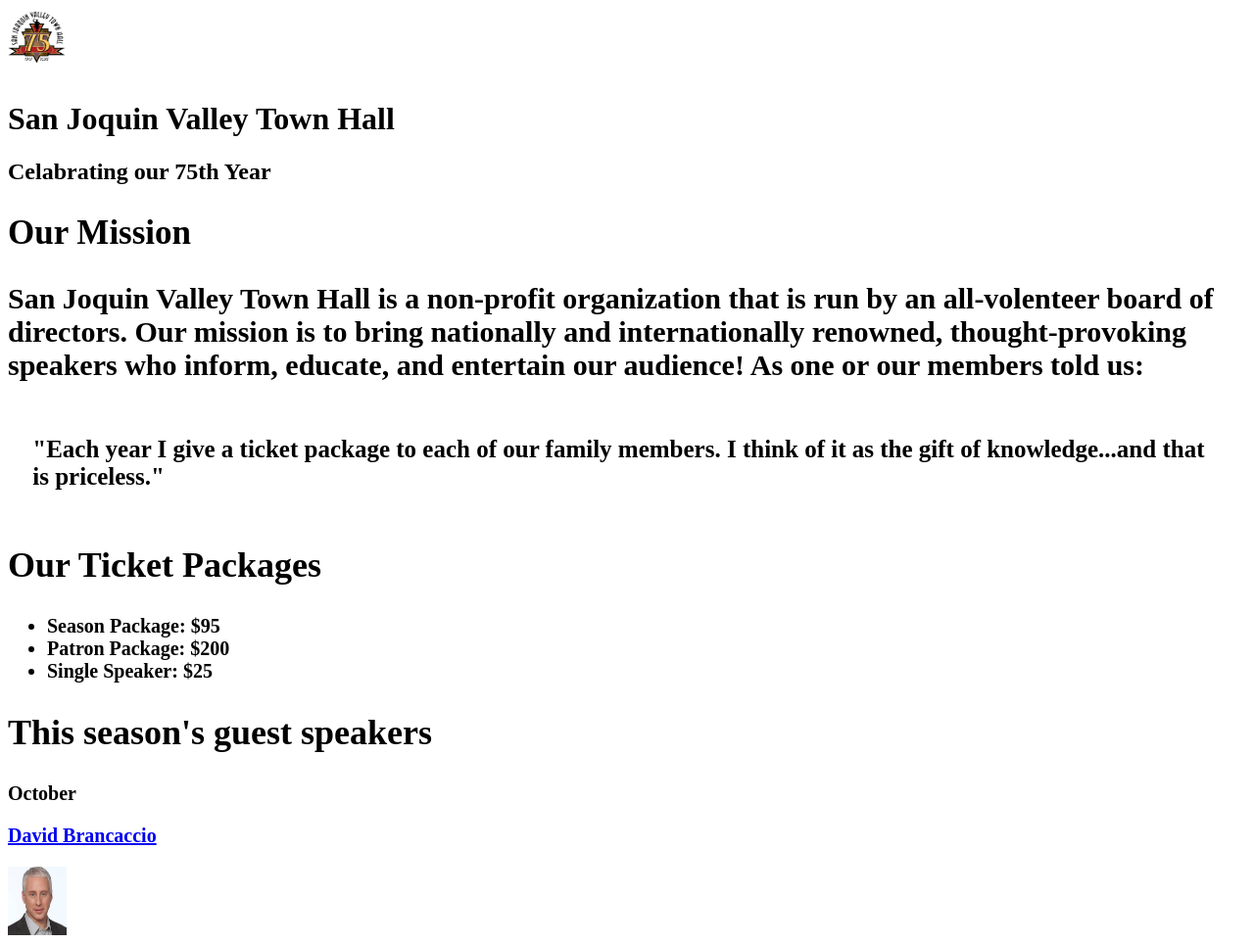
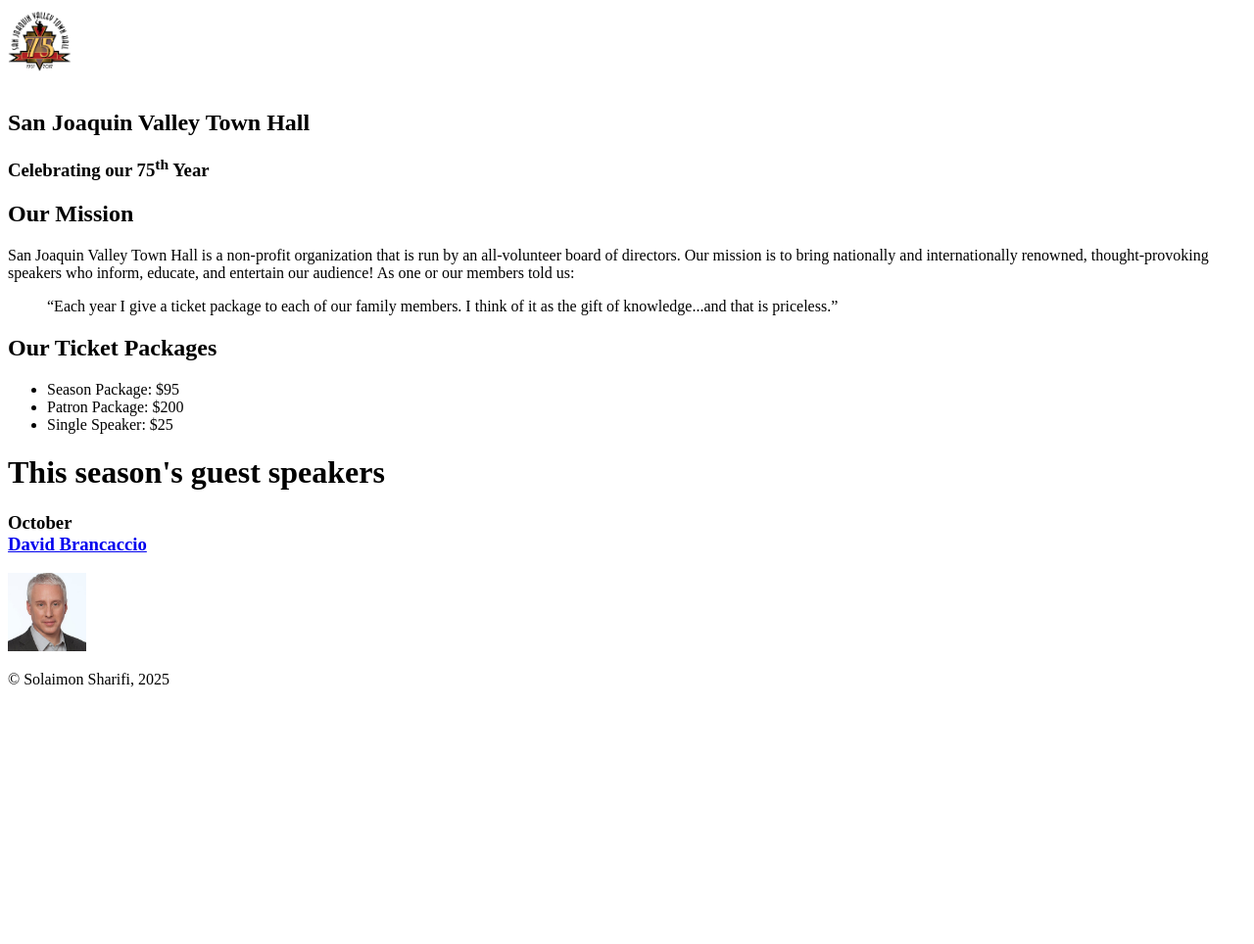
Before and after one commit to solaimon-sharifi/A05, a plain HTML site: page index.html in a window 1280 px wide. Shown: the top 964 px of the page at 98% size. After the commit the page ends 800 px from the top, so only its background shows below. Drawn offline with Linux system fonts and the light colour scheme.

Commit message:
Add files via upload

```diff
--- a/index.html
+++ b/index.html
@@ -1,39 +1,38 @@
 <!DOCTYPE html>
 <html lang="en">
+
 <head>
-    <meta charset="UTF-8">
-    <meta name="viewport" content="width=device-width, initial-scale=1.0">
-    <title>A05</title>
-    <link rel="stylesheet" href="styles.css">
+	<meta charset="utf-8">
+	<title>San Joaquin Valley Town Hall</title>
+	<link rel="shortcut icon" href="images/favicon.ico">
 </head>
+
 <body>
-    <img src="town_hall_logo.jpg" alt="Town Hall" height="70" width="60">
 	<header>
-        <h1>San Joquin Valley Town Hall</h1>
+		<img src="town_hall_logo.jpg" alt="Town Hall logo" height="80">
+		<h2>San Joaquin Valley Town Hall</h2>
+		<h3>Celebrating our 75<sup>th</sup> Year</h3>
+	</header>
+	<main>
+		<h2>Our Mission</h2>
+		<p>San Joaquin Valley Town Hall is a non-profit organization that is run by an
+			all-volunteer board of directors. Our mission is to bring nationally and
+			internationally renowned, thought-provoking speakers who inform, educate,
+			and entertain our audience! As one or our members told us:</p>
+		<blockquote>&ldquo;Each year I give a ticket package to each of our family members.
+			I think of it as the gift of knowledge...and that is priceless.&rdquo;</blockquote>
 
-    </header>
-    <h2>Celabrating our 75th Year</h>
-
-    <main>
-        <section id="Missoin ">
-            <h2 style="font-size: 35px;">Our Mission</h2>
-            <p style="font-size: 30px;">San Joquin Valley Town Hall is a non-profit organization that is run by an all-volenteer board of directors. Our mission is to bring nationally and internationally renowned, thought-provoking speakers who inform, educate, and entertain our audience! As one or our members told us:</p>
-            <p style="font-size: 25px; padding: 2%;">"Each year I give a ticket package to each of our family members. I think of it as the gift of knowledge...and that is priceless."</p>
-        </section>
-        <section id="ticket">
 		<h2>Our Ticket Packages</h2>
-            <ul style="font-size: 20px;">
+		<ul>
 			<li>Season Package: $95</li>
 			<li>Patron Package: $200</li>
 			<li>Single Speaker: $25</li>
 		</ul>
-        </section>
-        <section id="Speaker">
-            <h2>This season's guest speakers</h2>
-            <p style="font-size: 20px;">October</p>
-            <p style="font-size: 20px;"><a href="http://www.brancaccio.com/">David Brancaccio</a></p>
-            <img src="Brancaccio_David_AIF2018_0.jpg" alt="David Brancaccio" height="70" width="60">
-        </section>
+
+		<h1>This season's guest speakers</h1>
+		<h3>October<br><a href="http://www.brancaccio.com/">David Brancaccio</a></h3>
+		<img src="Brancaccio_David_AIF2018_0.jpg" alt="David Brancaccio photo"height="80">
+
 	</main>
 	<footer>
 		<p>&copy; Solaimon Sharifi, 2025</p>
```
Lines whose indentation alone changed are shown as unchanged.
